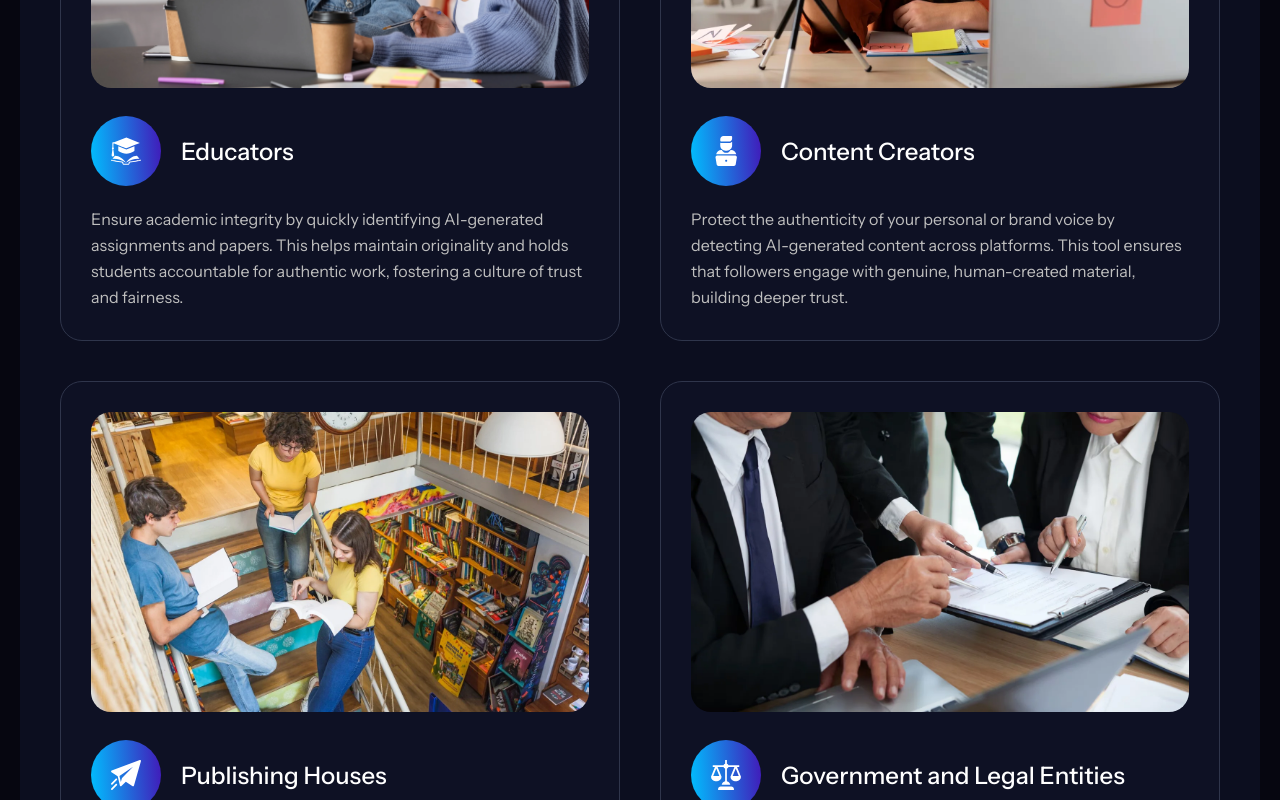
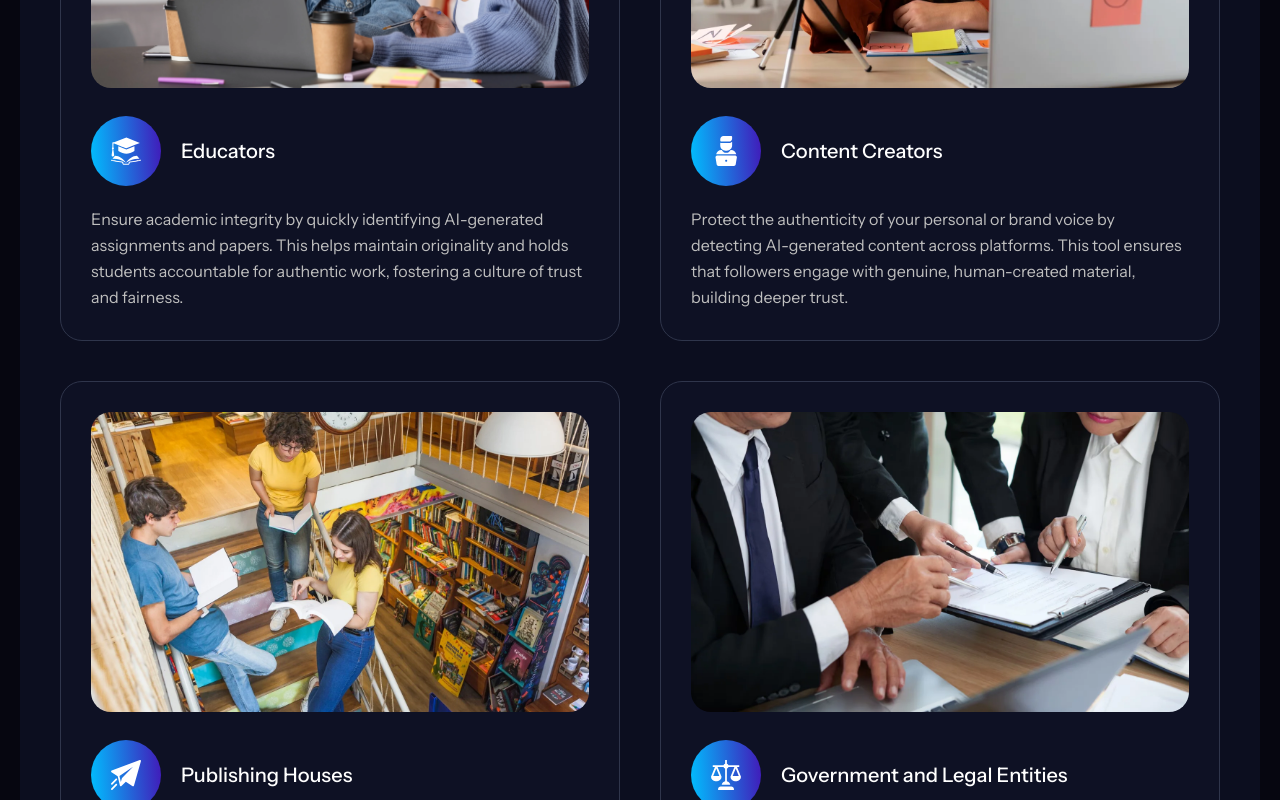
Before and after one commit to nilkanthdhanani/AI-Detector, a Next.js app: page / in a window 1280 px wide. Shown: the part 4640-5440 px from the top of the page. Built offline with nearby package versions, Linux system fonts and the light colour scheme.

Commit message:
change container

```diff
--- a/src/components/section/whoUse/whoUse.module.scss
+++ b/src/components/section/whoUse/whoUse.module.scss
@@ -161,15 +161,10 @@
                         }
 
                         h3 {
-                            font-size: 24px;
                             font-weight: 500;
-                            line-height: 29px;
+                            font-size: 20px;
+                            line-height: 24px;
                             color: #ffffff;
-
-                            @media (max-width: 576px) {
-                                font-size: 20px;
-                                line-height: 24px;
-                            }
                         }
                     }
 
```
